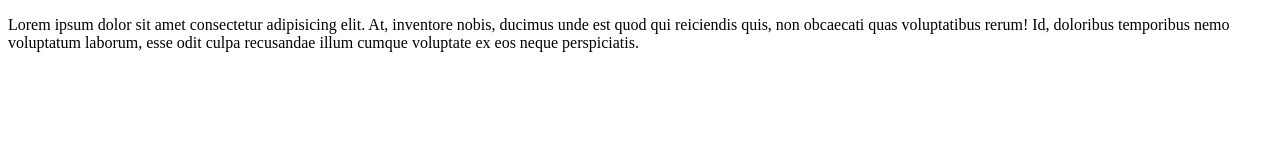
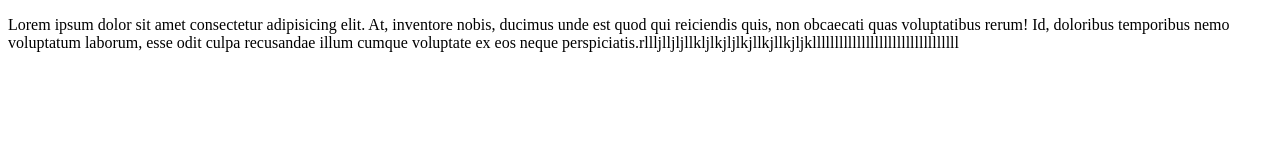
Before and after one commit to HA2345567/localrepo, a plain HTML site: page index.html in a window 1280 px wide. Drawn offline with Linux system fonts and the light colour scheme.

Commit message:
Added init

```diff
--- a/index.html
+++ b/index.html
@@ -6,6 +6,6 @@
     <title>Document</title>
 </head>
 <body>
-    <p>Lorem ipsum dolor sit amet consectetur adipisicing elit. At, inventore nobis, ducimus unde est quod qui reiciendis quis, non obcaecati quas voluptatibus rerum! Id, doloribus temporibus nemo voluptatum laborum, esse odit culpa recusandae illum cumque voluptate ex eos neque perspiciatis.</p>
+    <p>Lorem ipsum dolor sit amet consectetur adipisicing elit. At, inventore nobis, ducimus unde est quod qui reiciendis quis, non obcaecati quas voluptatibus rerum! Id, doloribus temporibus nemo voluptatum laborum, esse odit culpa recusandae illum cumque voluptate ex eos neque perspiciatis.rllljlljljllkljlkjljlkjllkjllkjljklllllllllllllllllllllllllllllllll</p>
 </body>
 </html>
```
